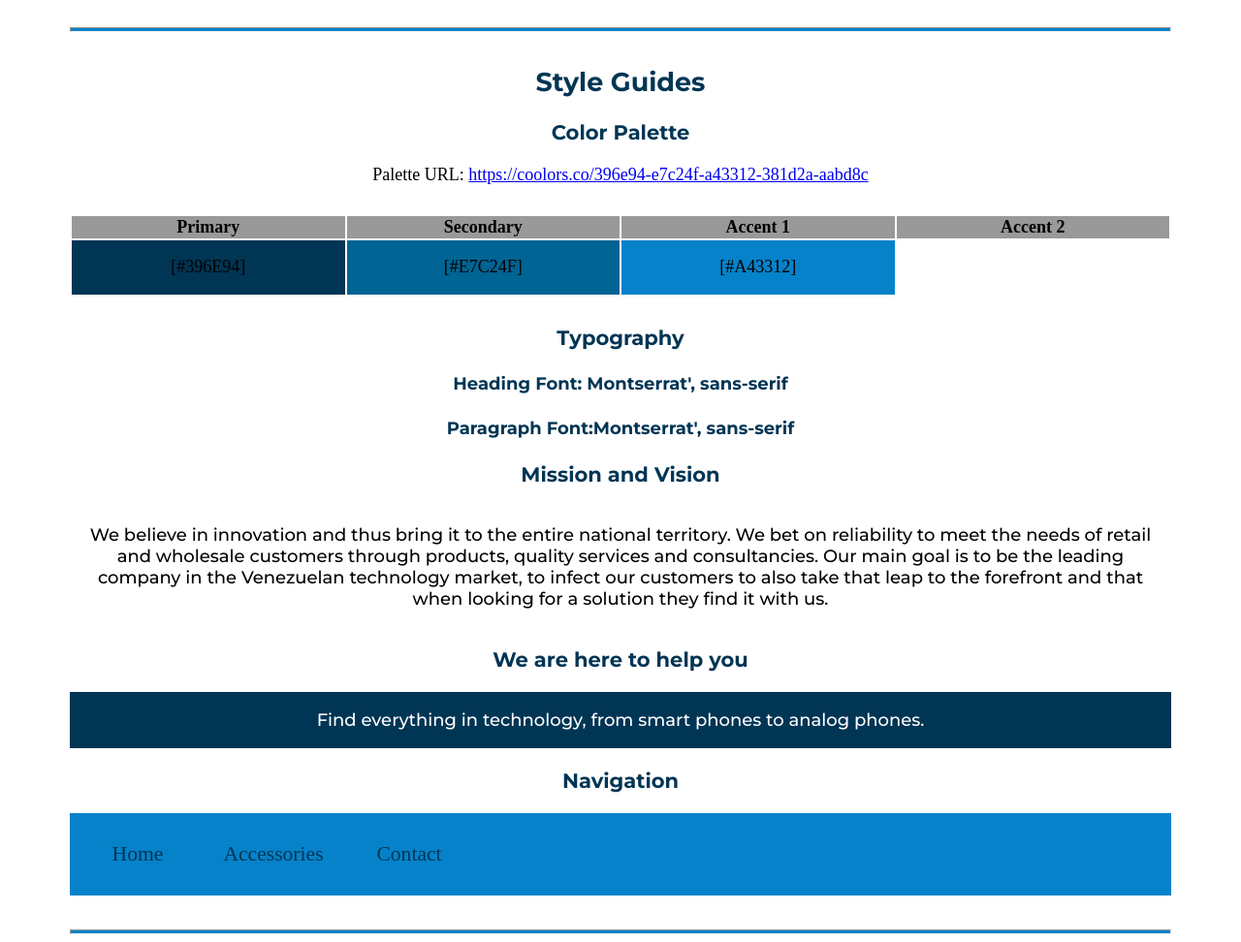
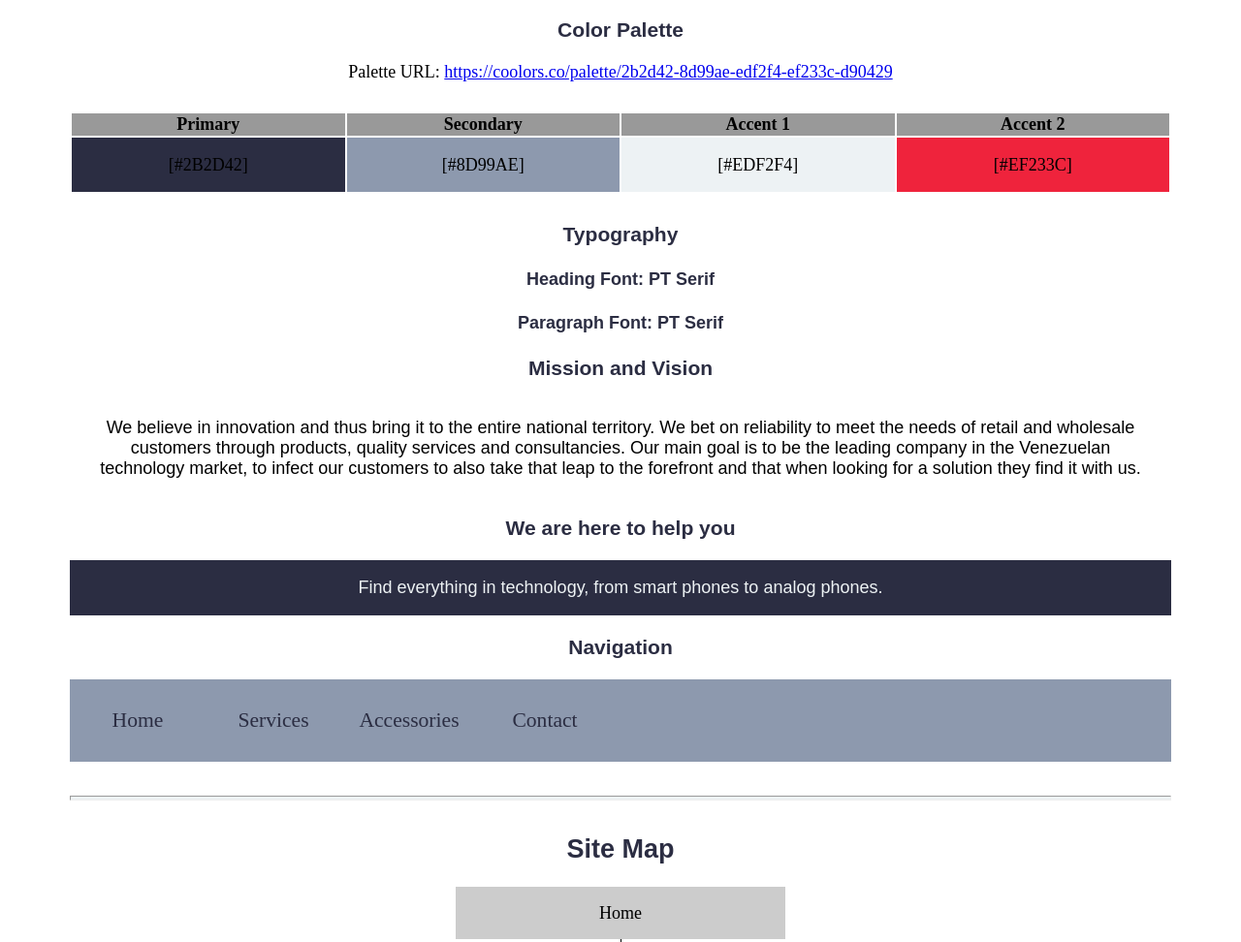
Before and after one commit to Yeampier2022/w8, a plain HTML site: page index.html in a window 1280 px wide. Shown: the part 1201-2173 px from the top of the page at 97% size. Drawn offline with Linux system fonts and the light colour scheme.

Commit message:
W07 Assignment: Personal Site Plan

```diff
--- a/index.html
+++ b/index.html
@@ -5,13 +5,13 @@
   <meta charset="UTF-8">
   <meta http-equiv="X-UA-Compatible" content="IE=edge">
   <meta name="viewport" content="width=device-width, initial-scale=1.0">
-  <title>Site plan Secure Phones</title>
+  <title>Secure Phones</title>
   <link rel="stylesheet" href="./styles/styles.css">
 </head>
 
 <body>
   <header>
-    <h1>Secure Phones Site Plan.</h1>
+    <h1>Secure Phones</h1>
     <h2>Yeampier Huerta </h2>
     <h2>WDD 130-7</h2>
     <!-- In the header above, add the name or your site, your name and class number. For example if you are in section 3 you would put WDD 130.03 -->
@@ -50,8 +50,8 @@
     <!--  The colors you choose for a website are one of the most important decisions you will make. Follow the instructions on the activity in iLearn then return and replace the color codes below with the hex color codes (the 6 digit numbers that show at the bottom of each color) for the colors you have chosen below.  You should have at least 2 colors but do not have to fill in all 4 if you do not need them.  -->
 
     <!-- Copy and paste the URL to your finished palette below Make sure to paste it into both spots -->
-    Palette URL: <a href="https://coolors.co/396e94-e7c24f-a43312-381d2a-aabd8c"
-      target="_blank">https://coolors.co/396e94-e7c24f-a43312-381d2a-aabd8c</a>
+    Palette URL: <a href="https://coolors.co/palette/2b2d42-8d99ae-edf2f4-ef233c-d90429"
+      target="_blank">https://coolors.co/palette/2b2d42-8d99ae-edf2f4-ef233c-d90429</a>
 
 
     <table class="colors">
@@ -63,10 +63,10 @@
       </tr>
       <!-- Replace the numbers in the boxes below with your hex color codes. Then switch to the site-plan.css file and change your colors there as well. -->
       <tr>
-        <td class="primary">[#396E94]</td>
-        <td class="secondary">[#E7C24F]</td>
-        <td class="accent1">[#A43312]</td>
-        <td class="accent2"></td>
+        <td class="primary">[#2B2D42]</td>
+        <td class="secondary">[#8D99AE]</td>
+        <td class="accent1">[#EDF2F4]</td>
+        <td class="accent2">[#EF233C]</td>
       </tr>
     </table>
 
@@ -78,11 +78,11 @@
     <!-- Choose a font for your paragraphs (body copy) and headlines. What font(s) have you chosen? Why did you choose what you did?  Make sure to review the list of web safe fonts at W3Schools.org as a starting point.  Think also about which of your colors above you might use for background and font colors. -->
 
     <h4>
-      Heading Font: Montserrat', sans-serif
+      Heading Font: PT Serif
       <!-- change this -->
     </h4>
     <h4>
-      Paragraph Font:Montserrat', sans-serif
+      Paragraph Font: PT Serif
       <!-- change this -->
     </h4>
     <h3>
@@ -109,8 +109,10 @@
     <!-- Think about how you want your navigation bar to look. In the site-plan.css file change the colors to your colors to get the look you desire. -->
     <nav>
       <a href="index.html  ">Home</a>
-      <a href="accessories.html">Accessories</a>
-      <a href="page.html">Contact</a>
+      <a href="services.html">Services</a>
+      <a href="Accessories.html">Accessories</a>
+      <a href="contact.html">Contact</a>
+
     </nav>
     <hr>
     <h2>
--- a/styles/styles.css
+++ b/styles/styles.css
@@ -1,29 +1,29 @@
 /* if you are using any Google fonts change the font names below to your fonts.
 Any spaces in your font name should be replaced with a +.
 Fonts are separated by a | */
-@import url('https://fonts.googleapis.com/css2?family=Montserrat:wght@300;500;700&display=swap');
+@import url('https://fonts.googleapis.com/css2?family=PT+Serif:ital,wght@0,400;0,700;1,400&display=swap');
 
 :root {
   /* change the values below to your colors from your palette */
-  --primary-color: #003554   ;
-  --secondary-color: #006494 ;
-  --accent1-color: #0582ca;
-  --accent2-color: white;
+  --primary-color: #2B2D42   ;
+  --secondary-color: #8D99AE ;
+  --accent1-color: #EDF2F4;
+  --accent2-color: #EF233C;
 
   /* change the values below to your chosen font(s) */
   --heading-font: 'Montserrat', sans-serif;
   --paragraph-font: 'Montserrat', sans-serif;
 
   /* these colors below should be chosen from among your palette colors above */
-  --headline-color-on-white: #003554;  /* headlines on a white background */
-  --headline-color-on-color: white; /* headlines on a colored background */
-  --paragraph-color-on-white: #003554; /* paragraph text on a white background */
-  --paragraph-color-on-color: white; /* paragraph text on a colored background */
-  --paragraph-background-color: #003554  ;
-  --nav-link-color: #003554;
-  --nav-background-color: #0582ca;
+  --headline-color-on-white: #2B2D42;  /* headlines on a white background */
+  --headline-color-on-color: #EDF2F4; /* headlines on a colored background */
+  --paragraph-color-on-white: #2B2D42; /* paragraph text on a white background */
+  --paragraph-color-on-color: #EDF2F4; /* paragraph text on a colored background */
+  --paragraph-background-color: #2B2D42  ;
+  --nav-link-color: #2B2D42;
+  --nav-background-color: #8D99AE;
   --nav-hover-link-color: white;
-  --nav-hover-background-color: #006494;
+  --nav-hover-background-color: #EF233C;
 }
 
 
@@ -39,7 +39,8 @@ body {
 img {
   display: block;
   margin: 0 auto;
-  max-width: 500px
+  max-width: 350px;
+  border-radius: 60px;
 }
 h1, h2, h3, h4, h5, h6 {
   font-family: var(--heading-font);
```
